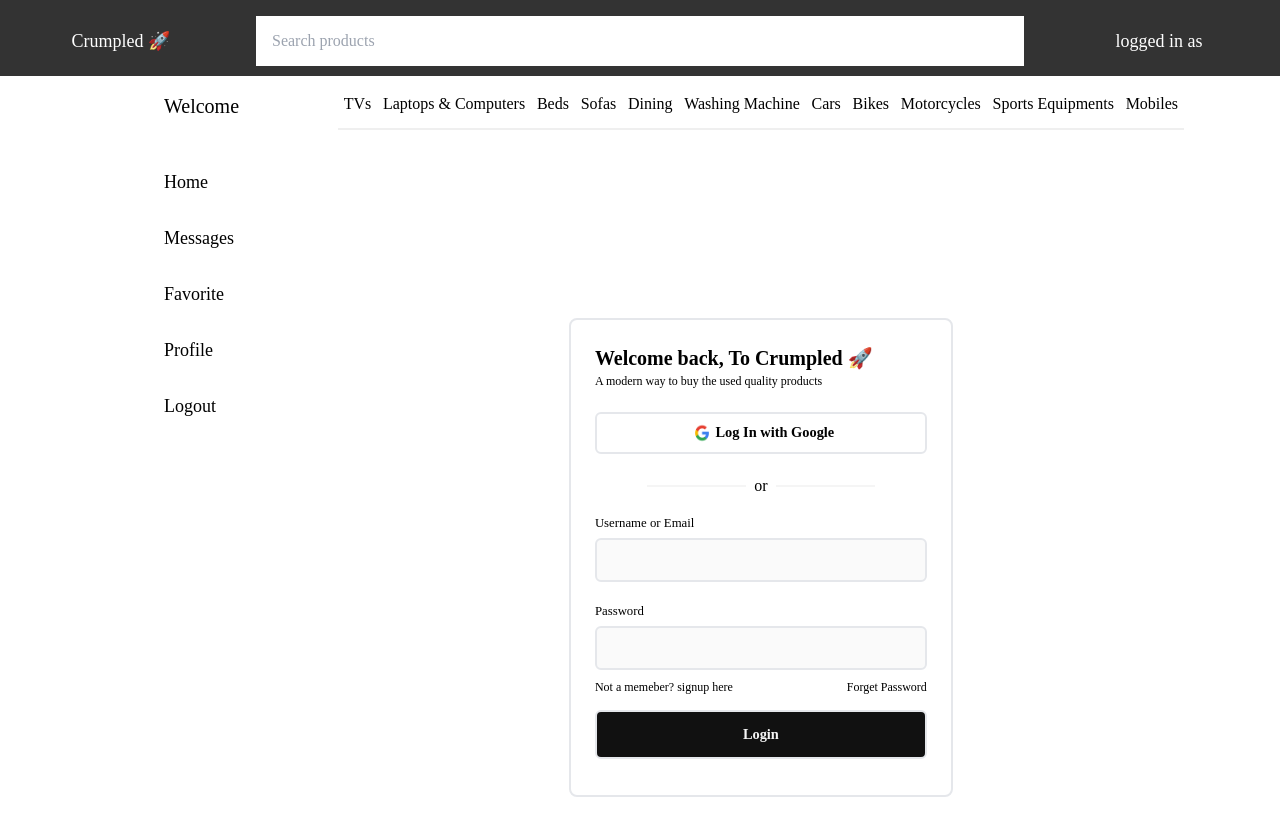
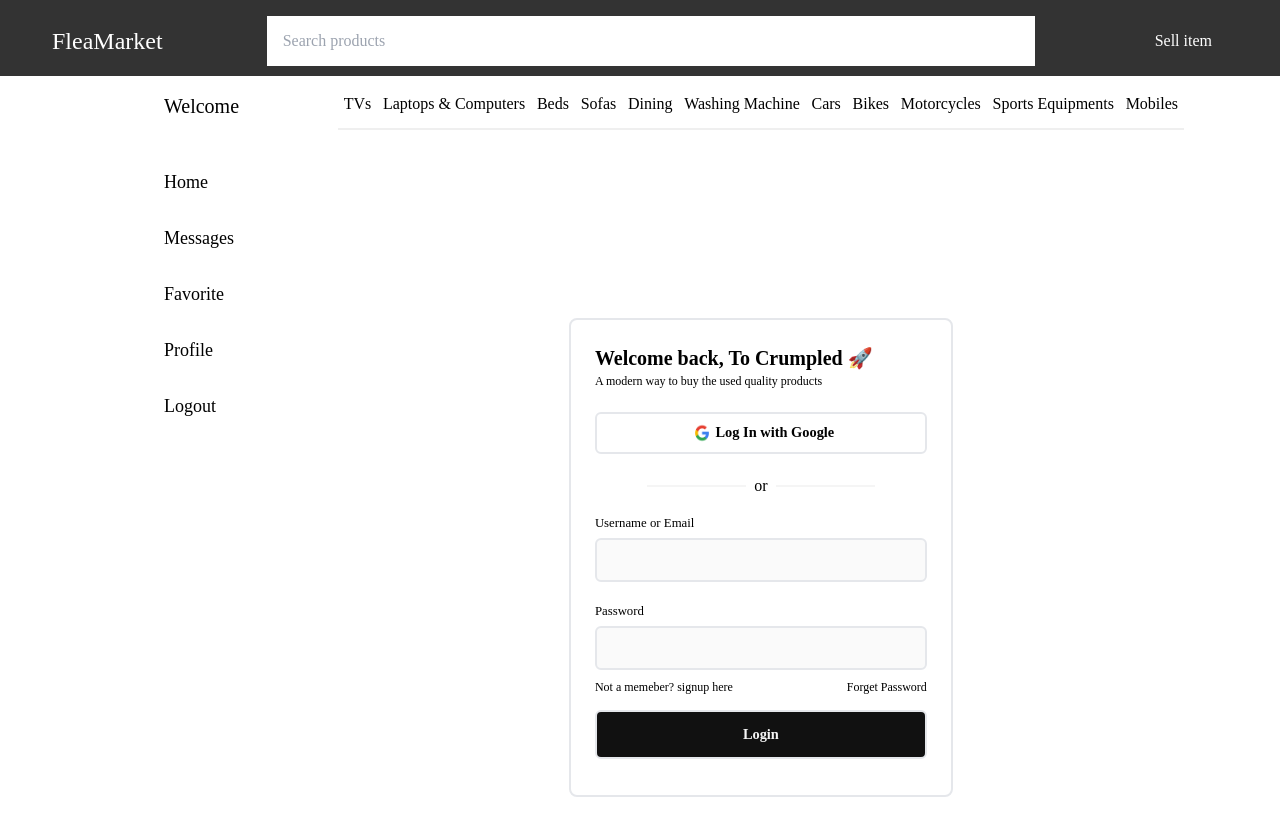
Before and after one commit to talhakhan7640/olx-frontend, a React (Create React App) app: page /crumpled/users/login in a window 1280 px wide. Shown: the top 836 px of the page. Built offline with nearby package versions, Linux system fonts and the light colour scheme.

Commit message:
Added sell item button and changed the logo text

```diff
--- a/src/components/Navbar.jsx
+++ b/src/components/Navbar.jsx
@@ -1,19 +1,21 @@
 import React from 'react'
 import '../assets/styles/Navbar.css'
-import { useSelector } from 'react-redux'
-
 import { useNavigate } from 'react-router-dom'
 
 const Navbar = () => {
-  const user = useSelector((state) => state.authenticatedUser.value)
+  const navigate = useNavigate();
+
+  const sellItem = () => {
+    navigate("crumpled/items/sell-item")
+  }
 
   return (
     <div className="navbar container mx-auto">
       <div className="flex justify-around">
-        <div className="logo md:w-1/6 text-center my-auto text-lg">
-          Crumpled 🚀
+        <div className="logo md:w-1/7 text-center my-auto text-xl lg:text-2xl">
+          FleaMarket
         </div>
-        <div className="search-bar hidden md:contents md:w-4/6 text-center my-4 md:my-0">
+        <div className="search-bar hidden md:contents md:w-4/7 text-center my-4 md:my-0">
           <input
             type="search"
             name=""
@@ -22,8 +24,10 @@
             placeholder="Search products"
           />
         </div>
-        <div className="logout-button md:w-1/6 text-center my-auto text-lg">
-          <span className='authUser mx-4'>logged in as {user}</span>
+        <div className="selling-button md:w-1/7 text-center my-auto">
+          <button className="nineties-button mx-4" onClick={sellItem}>
+            Sell item
+          </button>
 
         </div>
       </div>
```
